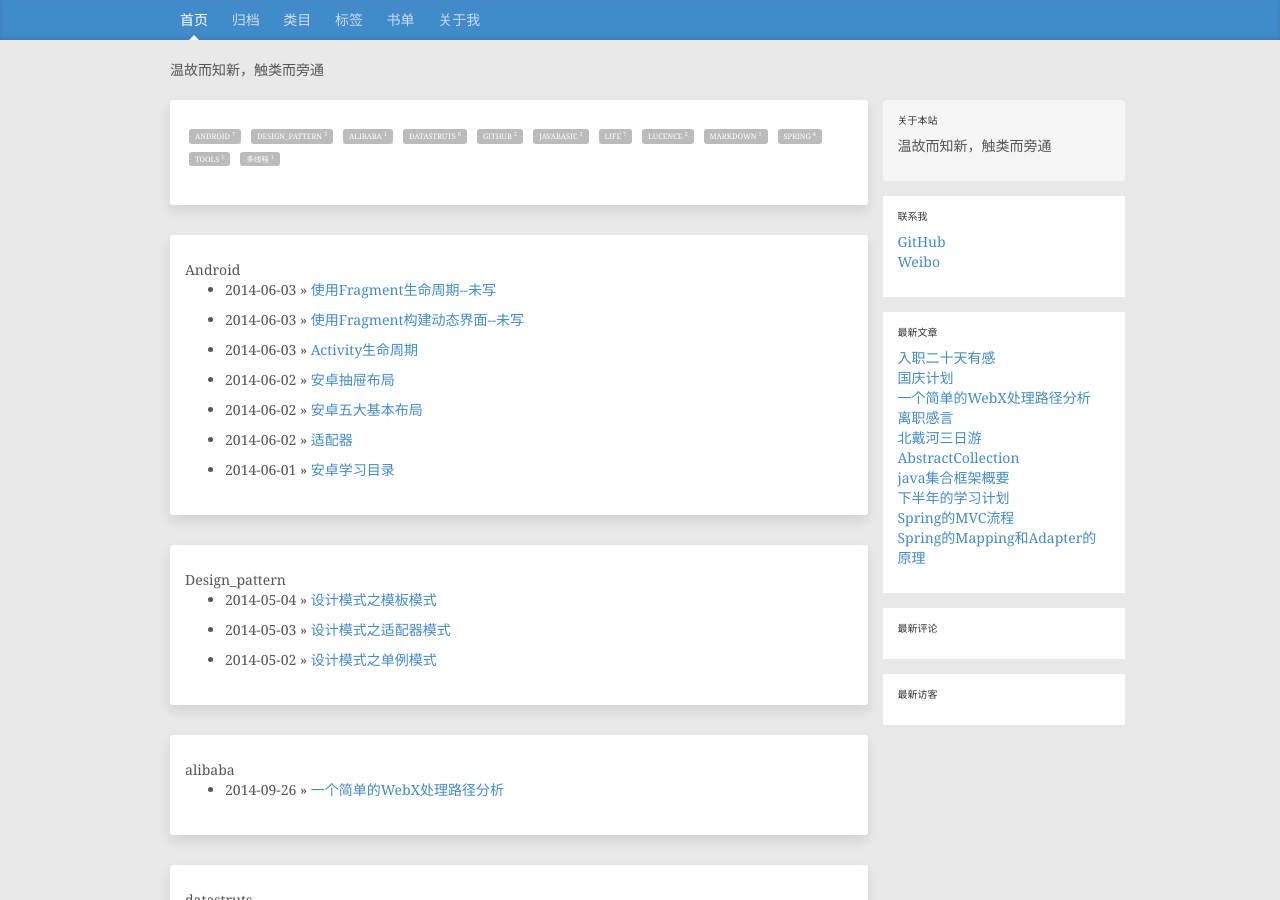
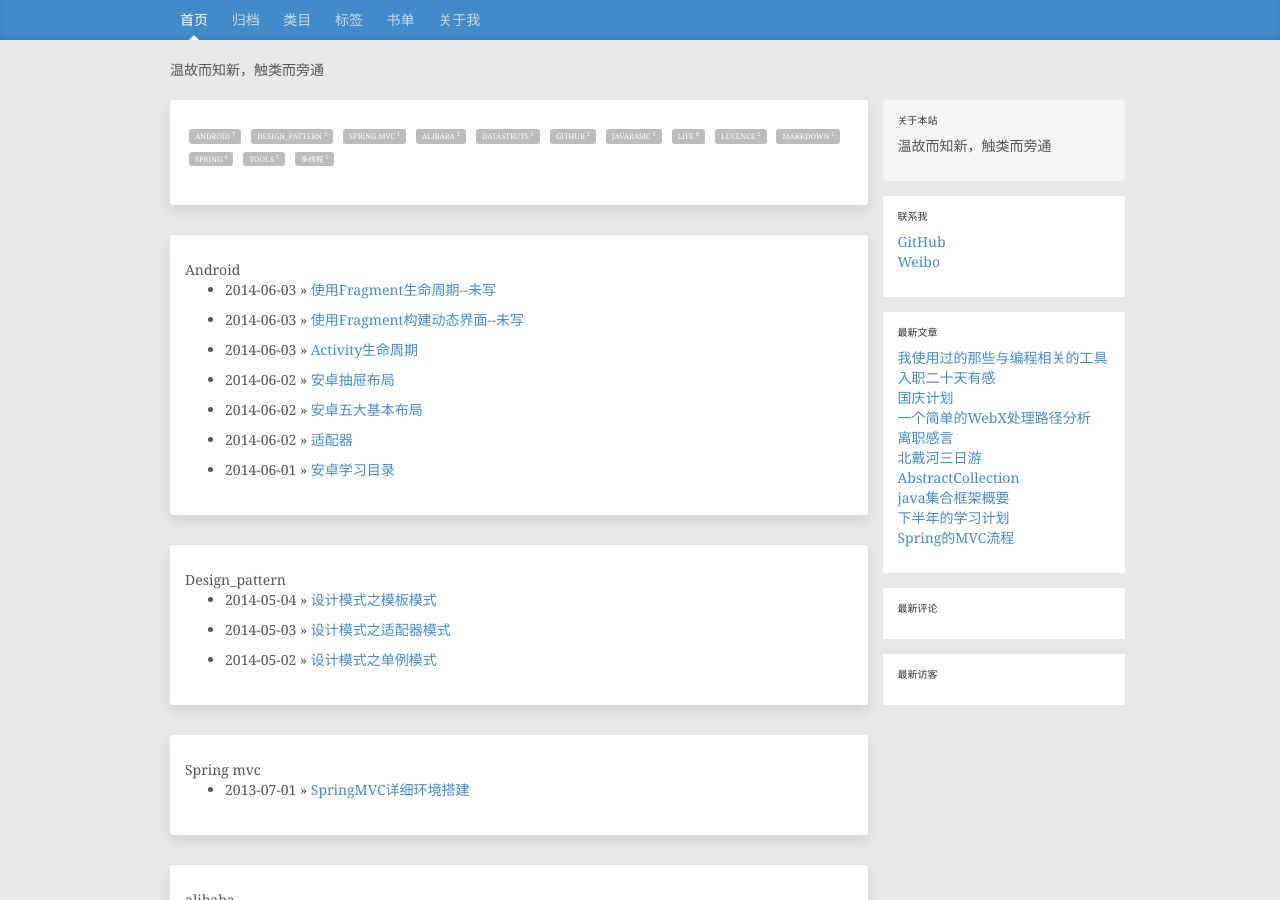
Before and after one commit to songqing/songqing.github.io, a Jekyll site: the page built from tags.html, in a window 1280 px wide and 900 px high. Built offline with Jekyll 4.4.1, drawn with Linux system fonts in a browser that asks for light colours; comment, search, counter and statistics services are not loaded; some of the changed lines change nothing that is shown; some of the changed text lies outside the part shown.

Commit message:
add post

```diff
--- a/_config.yml
+++ b/_config.yml
@@ -19,8 +19,8 @@ markdown: kramdown
 paginate: 10
 
 #url格式
-permalink: /:year/:month/:day/:title
-
+#permalink: /:year/:month/:day/:title
+permalink:  /posts/:title
 
 # comment
 comments:
--- /dev/null
+++ b/_posts/2013-07-01-spring-mvc-env.md
@@ -0,0 +1,369 @@
+---
+layout: post
+title:  SpringMVC详细环境搭建
+date:   2013/07/01 00:00:00
+category: Spring
+tag: Spring mvc
+---
+
+##说明
+
+之前是放在有道云笔记上的，不过经过我的反复折腾，不断的在有道和未知笔记上换来换去，删删改改，在今天搭建Velocity环境的适合发现竟然找不到了，所以，干脆写一篇放在博客上，同时在有道云笔记上方一个副本，因为没有用未知笔记了（Mac上有点不给力，当然有道也不给力，连清单待办事项都没有）
+
+之前写了5篇，现在综合成一篇，可能会有点长，对应的代码可能放在github上（mySpring或者SpringMvc项目上）
+
+##最简单的环境
+
+##日志环境
+
+步骤：
+    1：使用slf4j和log4j替代common-logging
+            1.1：在pom.xml中，加入相应的包，
+        <dependency>
+            <groupId>org.slf4j</groupId>
+            <artifactId>slf4j-api</artifactId>
+            <version>${org.slf4j-version}</version>
+        </dependency>
+        <dependency>
+            <groupId>org.slf4j</groupId>
+            <artifactId>jcl-over-slf4j</artifactId>
+            <version>${org.slf4j-version}</version>
+            <scope>runtime</scope>
+        </dependency>
+        <dependency>
+            <groupId>org.slf4j</groupId>
+            <artifactId>slf4j-log4j12</artifactId>
+            <version>${org.slf4j-version}</version>
+            <scope>runtime</scope>
+        </dependency>
+        <dependency>
+            <groupId>log4j</groupId>
+            <artifactId>log4j</artifactId>
+            <version>1.2.16</version>
+            <scope>runtime</scope>
+        </dependency>
+                1.2：并将common-logging排除。主要是在spring-context中。
+       <dependency>
+            <groupId>org.springframework</groupId>
+            <artifactId>spring-context</artifactId>
+            <version>${org.springframework-version}</version>
+            <exclusions>
+                <!-- Exclude Commons Logging in favor of SLF4j -->
+                <!-- 使用 slf4j替代commons-logging -->
+                <exclusion>
+                    <groupId>commons-logging</groupId>
+                    <artifactId>commons-logging</artifactId>
+                </exclusion>
+            </exclusions>
+        </dependency>
+               1.3：在web.xml中，加入log4j的Listener
+    <listener>
+        <listener-class>org.springframework.web.util.Log4jConfigListener</listener-class>
+    </listener>
+
+    2：自定义配置文件的存放位置
+          Spring配置文件applicationContext.xml和dispatch-servlet.xml默认都是放在WEB-INF下面。而且文件名都有一定限制不能修改。如果想自定义文件名和文件位置，则需要做如下配置：
+        2.1：自定义applicatonContext.xml存放位置：
+        在web.xml中：
+            <context-param>
+        <param-name>contextConfigLocation</param-name>
+        <param-value>
+            classpath:applicationContext*.xml
+        </param-value>
+    </context-param>
+        2.2：自定义dispatchservlet.xml存放位置：
+        在web.xml中：
+        <servlet>
+        <servlet-name>dispatcher</servlet-name>
+        <servlet-class>org.springframework.web.servlet.DispatcherServlet</servlet-class>
+        <init-param>
+            <param-name>contextConfigLocation</param-name>
+            <param-value>classpath:dispatcher-servlet.xml</param-value>
+        </init-param>
+        <load-on-startup>1</load-on-startup>
+    </servlet>
+        2.3：自定义log4j.properties存放位置：
+        在web.xml中：
+    <context-param>
+          <param-name>log4jConfigLocation</param-name>
+           <param-value>classpath:log4j.properties</param-value>
+    </context-param>
+
+    3：项目默认字符集设置-即在request请求中，默认使用utf-8接收字符串参数的值
+        在web.xml中：
+        <filter>
+        <filter-name>characterEncodingFilter</filter-name>
+       <filter-class>org.springframework.web.filter.CharacterEncodingFilter</filter-class>
+        <init-param>
+            <param-name>encoding</param-name>
+            <param-value>UTF-8</param-value>
+        </init-param>
+        <init-param>
+            <param-name>forceEncoding</param-name>
+            <param-value>true</param-value>
+        </init-param>
+    </filter>
+    <filter-mapping>
+        <filter-name>characterEncodingFilter</filter-name>
+        <url-pattern>/*</url-pattern>
+    </filter-mapping>
+
+    4：加入单元测试以及Spring测试
+        4.1:加入单元测试：
+            在pom.xml中：
+        <dependency>
+            <groupId>junit</groupId>
+            <artifactId>junit</artifactId>
+            <version>4.7</version>
+            <scope>test</scope>
+        </dependency>
+    4.2:加入Spring测试：
+        在pom.xml中：
+        <dependency>
+            <groupId>org.springframework</groupId>
+            <artifactId>spring-test</artifactId>
+            <version>${org.springframework-version}</version>
+            <scope>test</scope>
+        </dependency>
+
+
+
+不包含任何内容，只是单纯的一个Spring –mvc 程序。则只需要在pom.xml中配置如下即可：
+
+还需要配置仓库。本地活在私服活在公共库都行。
+
+<dependency>
+
+        <groupId>org.springframework</groupId>
+
+        <artifactId>spring-webmvc</artifactId>
+
+        <version>${spring.version}</version>
+
+        <type>jar</type>
+
+        <scope>compile</scope>
+
+      </dependency>
+
+
+
+<build>
+
+      <plugins>
+
+        <plugin>
+
+           <groupId>org.mortbay.jetty</groupId>
+
+           <artifactId>maven-jetty-plugin</artifactId>
+
+           <version>6.1.10</version>
+
+        </plugin>
+
+      </plugins>
+
+      <finalName>springmvc</finalName>
+
+   </build>
+
+
+
+这样的情况下，启动jetty:run。即可访问。
+
+这是最简单Spring mvc配置。其中的依赖Maven会自动依赖。查看包的时候，可以看到以下包已经被包含进去：
+
+
+
+其中commons-pool.jar 和commons-dbcp是没有的。
+
+
+
+如果要使用json-lib 。
+
+则需要在spring-servlet.xml中配置
+
+<!-- 需要json-lib支持 <bean class="org.springframework.web.servlet.mvc.annotation.AnnotationMethodHandlerAdapter">
+
+      <property name="messageConverters"> <list> <bean class="org.springframework.http.converter.StringHttpMessageConverter">
+
+      <property name="supportedMediaTypes"> <list> <value>text/html;charset=UTF-8</value>
+
+      </list> </property> </bean> <ref bean="mappingJacksonHttpMessageConverter"
+
+      /><!-- json转换器 </list> </property> </bean> -->
+
+   <!-- <bean id="mappingJacksonHttpMessageConverter" class="org.springframework.http.converter.json.MappingJacksonHttpMessageConverter"
+
+      /> -->
+
+集成hibernate验证的时候，加入
+
+<!-- JSR 303 with Hibernate Validator -->
+
+      <dependency>
+
+        <groupId>javax.validation</groupId>
+
+        <artifactId>validation-api</artifactId>
+
+        <version>1.0.0.GA</version>
+
+      </dependency>
+
+      <dependency>
+
+        <groupId>org.hibernate</groupId>
+
+        <artifactId>hibernate-validator</artifactId>
+
+        <version>4.1.0.Final</version>
+
+      </dependency>
+
+
+
+之后，除了加入这两个包之外，还会加入slf4j-api.jar。因为hibernate使用的是这个日志框架。其中javax.validation的validation-api.jar是一个api。而hibernate-validator是这个api的实现。
+
+要想能启动，则需要加入slf4j-api.jar的实现。我们使用log4j实现
+
+完全方式：
+
+<dependency>
+
+        <groupId>org.slf4j</groupId>
+
+        <artifactId>slf4j-api</artifactId>
+
+        <version>${org.slf4j.version}</version>
+
+      </dependency>
+
+      <dependency>
+
+        <groupId>org.slf4j</groupId>
+
+        <artifactId>jcl-over-slf4j</artifactId>
+
+        <version>${org.slf4j.version}</version>
+
+        <scope>runtime</scope>
+
+      </dependency>
+
+      <dependency>
+
+        <groupId>org.slf4j</groupId>
+
+        <artifactId>slf4j-log4j12</artifactId>
+
+        <version>${org.slf4j.version}</version>
+
+        <scope>runtime</scope>
+
+      </dependency>
+
+      <dependency>
+
+        <groupId>log4j</groupId>
+
+        <artifactId>log4j</artifactId>
+
+        <version>1.2.16</version>
+
+        <scope>runtime</scope>
+
+      </dependency>
+
+
+
+当然也可以用简写方式，让Maven自动添加
+
+<!-- Logging -->
+
+
+
+      <dependency>
+
+        <groupId>org.slf4j</groupId>
+
+        <artifactId>slf4j-log4j12</artifactId>
+
+        <version>${org.slf4j.version}</version>
+
+        <scope>runtime</scope>
+
+      </dependency>
+
+
+
+加入日志框架之后，则会发现，控制台显示的方式比之前好看多了。
+
+
+
+
+
+
+
+
+
+      一直以来，以为Spring3.0的版本和3.1的版本差别不大，但是今天在练习Spring MVC的时候发现一个问题：即3.0.5和3.1的Spring mvc有区别。
+
+      在3.0.5中，如果在控制器中的@RequestMapping()中不显示声明映射地址，AbstractUrlHandlerMapping进行处理。
+
+
+
+2013-06-12 00:10:31,913  INFO [main] (AbstractUrlHandlerMapping.java:411) - Mapped URL path [/account] onto handler 'accountController'
+
+2013-06-12 00:10:31,914  INFO [main] (AbstractUrlHandlerMapping.java:411) - Mapped URL path [/account.*] onto handler 'accountController'
+
+2013-06-12 00:10:31,914  INFO [main] (AbstractUrlHandlerMapping.java:411) - Mapped URL path [/account/] onto handler 'accountController'
+
+
+
+     而在3.1中。则是使用AbstractHandlerMethodMapping进行处理
+
+2013-06-12 00:12:39,953  INFO [main] (AbstractHandlerMethodMapping.java:186) - Mapped "{[/account],methods=[POST],params=[],headers=[],consumes=[],produces=[],custom=[]}" onto public java.lang.String cn.lyy.controller.AccountController.create(cn.lyy.domain.Account,org.springframework.validation.BindingResult)
+
+2013-06-12 00:12:39,954  INFO [main] (AbstractHandlerMethodMapping.java:186) - Mapped "{[/account/{id}],methods=[GET],params=[],headers=[],consumes=[],produces=[],custom=[]}" onto public java.lang.String cn.lyy.controller.AccountController.getView(java.lang.Long,org.springframework.ui.Model)
+
+2013-06-12 00:12:39,954  INFO [main] (AbstractHandlerMethodMapping.java:186) - Mapped "{[/account],methods=[GET],params=[],headers=[],consumes=[],produces=[],custom=[]}" onto public java.lang.String cn.lyy.controller.AccountController.getCreateForm(org.springframework.ui.Model)
+
+2013-06-12 00:12:39,955  INFO [main] (AbstractHandlerMethodMapping.java:186) - Mapped "{[/test.htm],methods=[],params=[],headers=[],consumes=[],produces=[],custom=[]}" onto public java.lang.String cn.lyy.controller.MyController.test()
+
+
+
+注意Spring的版本和控制器。
+
+
+
+学到的东西：
+
+1：Spring mvc 的最简依赖设置。具体可参考pom.xml。其实也不是最简。因为加入了验证。
+
+2：validator验证以及显示。
+
+3：java.util.concurrent.atomic.AtomicLong
+
+这个以前没使用过。
+
+4：国际化
+
+5：Spring 表单验证。
+
+
+
+5：总结
+    按照上述步骤，可以完成目标。不过有一个问题，就是在配置log4j的监听器和文件位置的时候发现不能使用快捷键进行格式化。但是之前ContextLoadListener的时候却可以。
+    到目前为止，可以自定义配置文件的名称以及存放位置。定义了字符集，用来解决一般的乱码问题。可以使用junit和Spring-test进行单元测试。
+
+接下来，这是解决静态资源
+
+
+
+##restful环境
+
+##数据库配置
+
+##json配置
--- /dev/null
+++ b/_posts/2014-10-12-my-tools.md
@@ -0,0 +1,93 @@
+---
+layout: post
+title:  我使用过的那些与编程相关的工具
+date:   2014/10/12 00:00:00
+category: life
+tag: life
+---
+
+##说明
+从上学到工作，工具换了很多，所以写下来，每个大类最前面的工具是我现在使用的，后面的因为各种具体的非具体的原因抛弃或者在其他地方使用
+
+##笔记工具
+
+###有道云笔记
+
+现在主要用的，虽然还有些功能不完善，而且在Mac上不支持待办事项，左边不能显示完全，但是上面的笔记有点多，切换到未知笔记的话比较麻烦，而平常在工作中主要是在windows下，所以勉强能接受，目前在我的电脑，公司的电脑，手机，平板上都有
+
+###为知笔记
+
+这个在很长一段时间内，和有道云笔记一起使用，放弃它的原因主要是因为上面的笔记比有道云笔记少，而且在Mac上我最喜欢的功能：代码高亮好像不给力，虽然有道云笔记也没有，但是没办法，实在切换不过来，只好放弃，目前只在iPad和手机上使用，不过很少打开了
+
+###印象笔记
+
+这个是最早接触的，在刚开始工作的时候就开始接触了，那个时候还没有这个名字也没有进入中国，所以本土化的功能做得不够好，后来入华的时候，也用过一段时间，不过很多收费版才有的功能，在其他笔记上就已经实现，而国际版本的同步也不是很快，本地版本的话，里面又没有笔记，连密码保护都没有，所以废弃，只有在iPad上和手机上依然在使用，不过很少打开了。
+
+###麦库笔记
+
+用过一段时间，刚开始被它的换肤功能吸引，而且界面是我最喜欢的一款，只是不知道什么具体原因，最后废掉了，目前没有该工具
+
+
+##清单工具
+
+###teambition
+
+现在主要用到的清单工具，配合今天使用，好处是比较清晰的划分，比起有道清单来能进行比较好的同步，而且功能比有道清单强大太多，而且适合团队使用。目前在我的手机和平板上都有，电脑上没有，因为没有提供
+
+###其他
+
+有道清单用过一段时间，之前使用的是有道云笔记中的待办事项，不过Mac不支持，iPad不支持，就换到了清单，不过发现功能太简单，没有子任务，而且每个任务的长度竟然还有限制，用了一段时间后抛弃
+
+wudolist免费版比有道清单更简陋，不是舍不得花这点钱，只是觉得有更好的替代品
+
+##文本工具
+
+其实对于文本编辑工具，我的要求不高，因为我不是文本工具牛人，也不能光靠文本工具来创建一个比较大的项目
+
+###Sublime
+现在使用的文本工具，虽然很多功能还是没有使用到，但是却是我目前最喜欢的工具，特别是它丰富的插件jQuery。目前在我的电脑，公司的电脑上都有
+
+
+
+###notepad
+用过很长一段时间，知道后来被Sublime替换掉，在公司里偶尔使用
+
+##editplut
+主要是收费，而且功能很强大，但是没有我喜欢的功能，比如js提示（可能有，但是使用过），现在在工作中偶尔使用，完全抛弃
+
+
+
+##编程工具
+
+###idea
+这个是最新接触的，也是我自用的主要工具，很多功能其实我还没用到，不过选择它主要是它对maven的完美支持，要直到在eclipse上搭建maven项目有多麻烦，特别是多个模块的项目，简直要人命，虽然之前用eclipse搭建过，但是现在要我重新搭建一个，我都不能保证能搭建成功，当然还有很多其他的功能也是eclipse替代不了的.
+1：对maven支持很好，不像eclipse中的那样，搞个maven还需要各种配置，特别是基于多模块的项目，idea太友好了，而且运行也不需要使用插件，要知道在eclipse上运行web，要不是使用插件，要不是就需要各种转换，一直到转出动态web项目，idea不需要这么麻烦，多模块项目也支持得非常友好。唯一注意的是需要使用那个maven-repair，才能将普通的目录改成基于maven的，用了这个之后再使用eclipse的就不习惯了
+
+2：提示友好：在eclipse中，对于java和jsp，两者不相上下，但是在其他方面，idea甩开eclipse不只一个等级，比如jQuery，idea中不需要任何配置，就能自动提示，虽然比起sublime中的jQuery提示差了一截，但是比起eclipse还是厉害多了，我想用新的eclipse就是因为之前的那个spaket 插件不起作用，而且每次打开xml文件默认的打开方式都是这个。
+
+对css也能提示，只要包含了对应的css文件，只要在class中输入相应的class，都能出来，而且不需要是前缀，只需要包含即可。
+
+3：对Spring也是非常的支持，对于一直使用Spring的我，是一个非常提高速度的方法。包括java类自动提示，属性文件提示等等
+
+4：jsp与属性文件关联，比如在国际化的时候，只需要在code中输入属性文件中的键，就能自动提示。
+
+5：jpa错误友好提示：当持久化类作为另外一个类的属性的时候，如果不加上注解，则会提示，基本属性不能是持久化的类
+
+目前在我的电脑上有，公司使用myeclipse，所以没有安装，不过与java相关学习的时候都是用的这个
+
+###AndroidStudio
+
+本来打算用idea的Android环境的，而且也使用过一段时间，只是对于新手不是那么方便，而且支持也没有这个油耗，而且这个就是基于idea的，所以虽然换了个名字，但是用起来差别不大，而且功能比较完善，学习Android开发的时候就用的这个
+
+###xcode
+
+偶尔写写ios，只能是这个了，而且非常牛逼，写起c来也非常爽，比起visual studio爽多了
+
+
+###eclipse
+这个是最早开始的，还是刚开始学习java的时候用到的，当时多小白啊，连百度都不会用，除了找小说之外啥都不会，所以这个还是在别人那里拷贝的一个纯净版，只能编写java程序，至于jsp什么的都不支持，后来看到贺昌用插件搭建java+jsp环境的时候各种羡慕啊。
+
+不过到后来工作后，第一份工作使用的就是eclipse，经过反反复复的使用后，一直是我最喜欢的编程工具，丰富的插件基本想干啥就干啥，不过缺点就是各种插件参差不齐，而且前后版本对插件不支持，我换笔记本的时候，仍然想把它当成主要编程工具，结果我发现我最喜欢的indigo版本竟然找不到支持他的maven插件了，怎么在线升级都不成功，不过最新版本中自带maven支持。
+
+###myeclipse
+这个是在大四的时候接触的，因为听说这个比eclipse插件丰富，当时傻啊，其实eclipse工具都有，只是自己不会用而已，所以就屁颠屁颠的安装了这个，当然，是盗版，正版用不起，一直到参加工作，都是用的myeclipse，不过到后面，我的那台破笔记本实在带不起，所以在我做毕业设计的时候切换回了eclipse。直到现在第二份工作使用的竟然是myeclipse，不过12g的内存带起来还是挺快，就是快捷键有点不适用，不过还是喜欢他的ctrl+r查找文件
```
